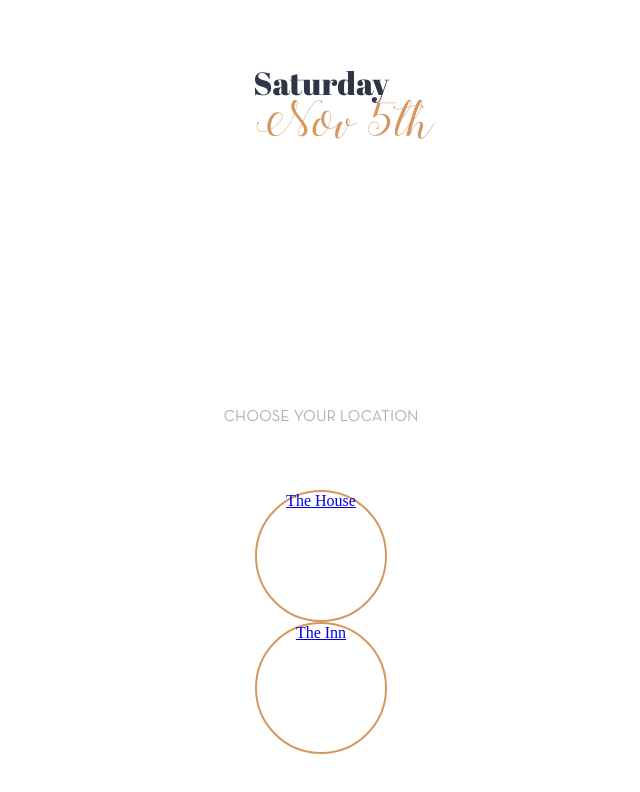
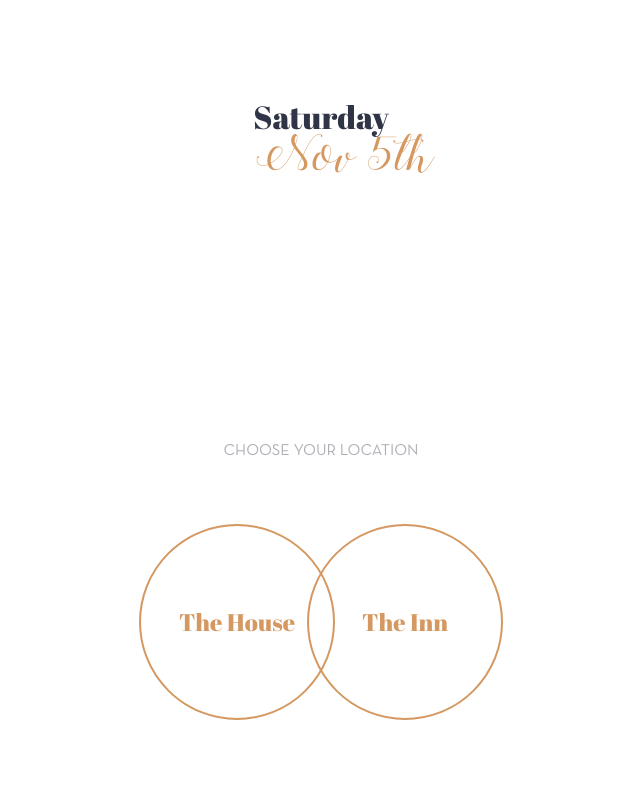
Before and after one commit to laxgoalie392/weddingschedule, a website built with Parcel: page saturday.html in a window 1280 px wide. Shown: the whole page, without its empty margins (319-959 px from the left). Built offline with nearby package versions, Linux system fonts and the light colour scheme.

Commit message:
finished saturday.html

```diff
--- a/css/main.css
+++ b/css/main.css
@@ -410,13 +410,24 @@ button:hover{
  */
 
 .locationContainer{
-  display:grid;
 }
 .location{
   display:inline-block;
-  width:8rem;
-  height:8rem;
+  width:12rem;
+  height:12rem;
   border:2px solid #D49860;
   border-radius:50%;
-
+  font-family: "Abril Fatface";
+  margin:0 -1rem;
+  color:#D49860;
+  font-size: 1.5rem;
+  line-height: 12rem;
 }
+.location:hover{
+  background:#D49860;
+  color:#FFFFFF;
+  transition: all ease-in-out .3s;
+}
+a{
+  text-decoration:none;
+}
--- a/saturday.html
+++ b/saturday.html
@@ -37,8 +37,8 @@
       <div class="page-subtitle">Nov 5th</div>
       <p class="scroll-down">Choose Your Location</p>
       <div class="locationContainer">
-        <div class="location"><a href="the-house.html">The House</a></div>
-        <div class="location"><a href="the-house.html">The Inn</div>
+        <a href="the-house.html" class="location">The House</a>
+        <a href="the-inn.html" class="location">The Inn</a>
       </div>
     </section>
   </div>
```
Also changed, not shown: img/pergola.svg (renamed from img/Pergola.svg).
